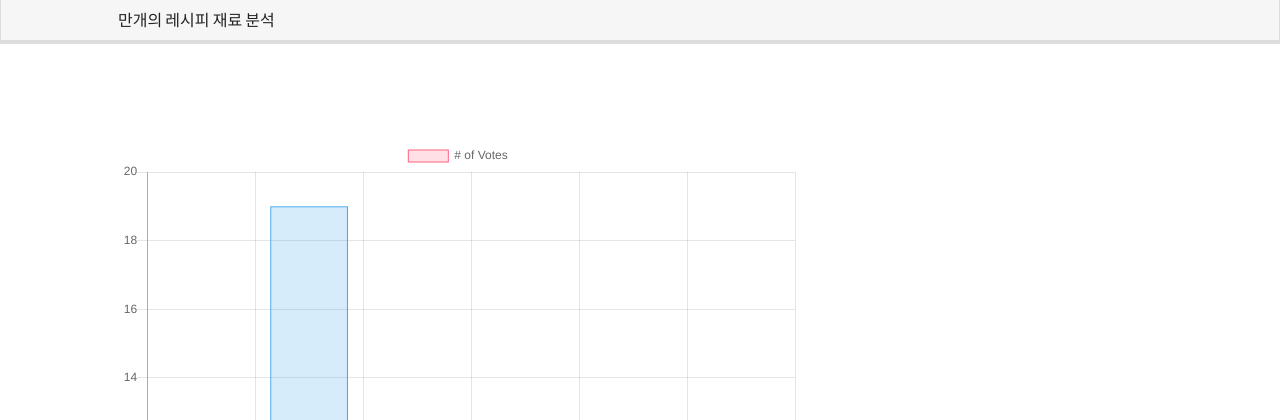
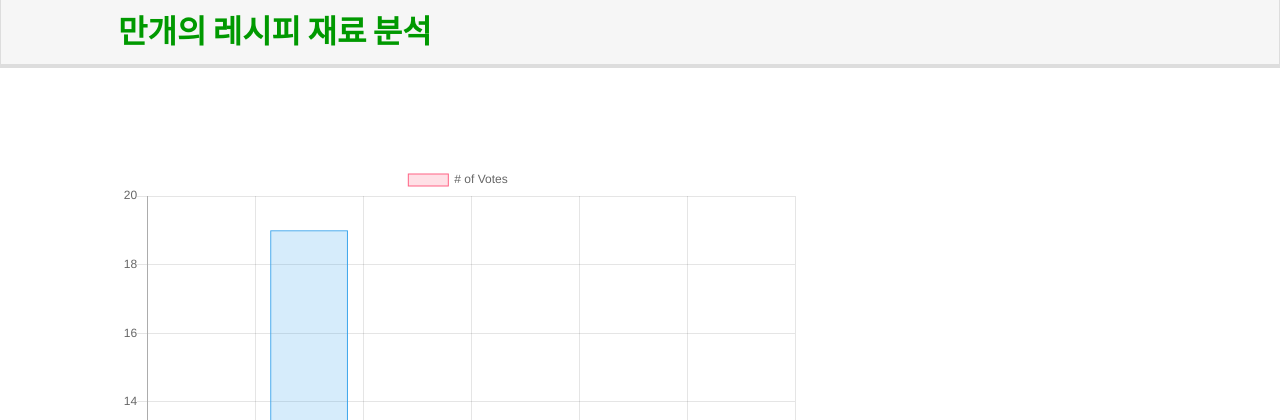
Before and after one commit to Sty1ish/Mangae-s-recipe, a Django app: page /dashboard/ in a window 1280 px wide. Shown: the top 420 px of the page. Run offline with Django 5.2, Linux system fonts and the light colour scheme; data comes from the database, SQL or seed files in the repository; grey boxes labelled with a size stand in for pictures from a placeholder-image service; some libraries are stand-ins or nearby versions.

Commit message:
title style
제목 스타일 변경 - 색상 초록색으로 바꾸고 폰트 크기 키웠어요

```diff
--- a/mysite/dashboard/templates/index.html
+++ b/mysite/dashboard/templates/index.html
@@ -55,6 +55,14 @@
         </div> -->
       </div>
     </nav>
+    <style>
+      .navbar-title {
+          font-size: 32px; /* 글자 크기 설정 */
+          font-weight: bold; /* 굵은 글씨 */
+          color: #090; /* 글자 색상 */
+          text-align: center;
+      }
+  </style>
     <!-- Product section -->
     <section class="py-5">
       <div class="container px-4 px-lg-5 my-5">
```
